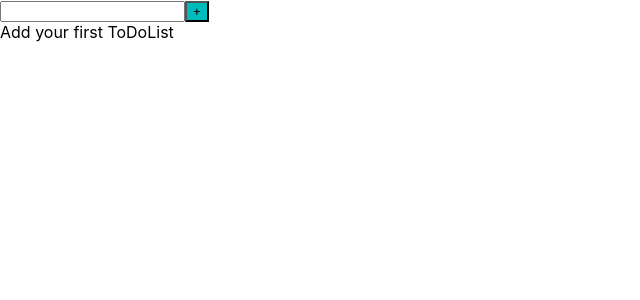
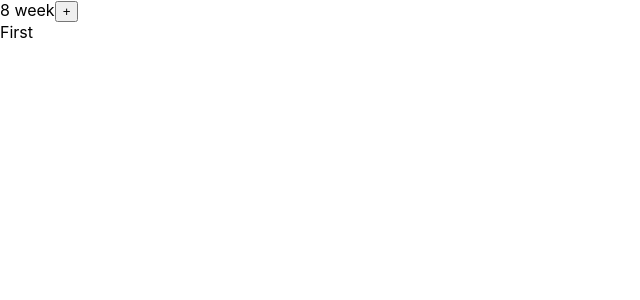
Before and after one commit to YaroshUlad/ToDoList, a React (Create React App) app: page / in a window 1280 px wide. Shown: the top 300 px of the page, without its empty margins (0-640 px from the left). Built offline with nearby package versions, Linux system fonts and the light colour scheme.

Commit message:
create new App8, Button, addNewItem.tsx, MutableSpan.tsx, ToDo.tsx

```diff
--- /dev/null
+++ b/src/components/8week/App8.tsx
@@ -0,0 +1,27 @@
+import React, {useState} from 'react';
+import {Button} from "./components/Button";
+import {MutableSpan} from "./components/MutableSpan";
+
+const App8 = () => {
+    const [title, setTitle] = useState('First')
+    const [input, setInput] = useState(title)
+    const [isTrue, setIsTrue] = useState(false)
+
+    return (
+        <div>
+            8 week
+            <Button buttonTitle={'+'} callback={() => {
+                console.log('Button')
+            }}/>
+
+            <MutableSpan editModeChanger={() => setIsTrue(!isTrue)}
+                         titleValue={title}
+                         inputValue={input}
+                         isEditModeOn={isTrue}
+                         onChangeCallback={(n) => setInput(n)}
+                         renameCallback={(n) => setTitle(n)}/>
+        </div>
+    );
+};
+
+export default App8;
--- /dev/null
+++ b/src/components/8week/components/Button.tsx
@@ -0,0 +1,20 @@
+import React, {ButtonHTMLAttributes, DetailedHTMLProps} from 'react';
+
+type DefaultButtonPropsType = DetailedHTMLProps<ButtonHTMLAttributes<HTMLButtonElement>, HTMLButtonElement>
+
+type ButtonPropsType = {
+    callback: () => void
+    buttonTitle: string
+}
+
+type FullButtonType = DefaultButtonPropsType & ButtonPropsType
+
+export const Button: React.FC<FullButtonType> = ({callback, buttonTitle, ...restProps}) => {
+
+    const onClickHandler = () => {
+        callback()
+    }
+    return (
+        <button onClick={onClickHandler}>{buttonTitle}</button>
+    );
+};
--- /dev/null
+++ b/src/components/8week/components/MutableSpan.tsx
@@ -0,0 +1,56 @@
+import React, {ChangeEvent, KeyboardEvent, useState} from 'react';
+import {Button} from "./Button";
+
+type MutableSpanPropsType = {
+    titleValue: string
+    inputValue: string
+    isEditModeOn: boolean
+    onChangeCallback: (inputValue: string) => void
+    renameCallback: (newTitleValue: string) => void
+    editModeChanger: () => void
+}
+
+export const MutableSpan = (props: MutableSpanPropsType) => {
+    const [error, setError] = useState<string>('')
+
+    const onChangeHandler = (e: ChangeEvent<HTMLInputElement>) => {
+        const newInputValue = e.currentTarget.value
+        props.onChangeCallback(newInputValue)
+        setError('')
+    }
+
+    const onKeyPressHandler = (e: KeyboardEvent<HTMLInputElement>) => {
+        if (e.key === 'Enter') {
+            renameTitleValue()
+        }
+    }
+
+    const renameTitleValue = () => {
+        if (props.inputValue.trim()) {
+            props.renameCallback(props.inputValue)
+            props.editModeChanger()
+        } else {
+            setError('enter new value')
+        }
+    }
+
+    const editModeChanger = () => {
+        props.editModeChanger()
+    }
+
+    return (
+        <div>
+            {props.isEditModeOn ?
+                <>
+                    <input placeholder={error ? error : ''} onKeyPress={onKeyPressHandler}
+                           onChange={onChangeHandler}
+                           value={props.inputValue}
+                           autoFocus
+                           type="text"/>
+                    <Button buttonTitle={'Save'}
+                            callback={renameTitleValue}/>
+                </>
+                : <span onDoubleClick={editModeChanger}>{props.titleValue}</span>}
+        </div>
+    );
+};
--- a/src/components/ToDoList6week/App.css
+++ b/src/components/ToDoList6week/App.css
@@ -1,3 +1,7 @@
+.AppWrapper {
+    margin: 10px;
+}
+
 .toDoListsWrapper {
     display: flex;
     margin: 10px;
--- a/src/components/ToDoList6week/App.tsx
+++ b/src/components/ToDoList6week/App.tsx
@@ -113,7 +113,7 @@ const App = () => {
     }
 
     return (
-        <div>
+        <div className={'AppWrapper'}>
             <AddItemForm callBack={addNewToDoList}/>
             {toDoLists.length === 0 ? <div>Add your first ToDoList</div> :
                 <div className={'toDoListsWrapper'}>{toDoListMap()}</div>}
--- a/src/index.tsx
+++ b/src/index.tsx
@@ -1,12 +1,13 @@
 import React from 'react';
 import ReactDOM from 'react-dom';
+import App8 from './components/8week/App8';
 import './index.css';
 import reportWebVitals from './reportWebVitals';
-import App from "./components/ToDoList6week/App";
+
 
 ReactDOM.render(
     <React.StrictMode>
-        <App/>
+        <App8/>
     </React.StrictMode>,
     document.getElementById('root')
 );
```
Also changed, not shown: src/components/8week/components/ToDo/ToDo.tsx (added, +9 -0 lines), src/components/8week/components/addNewItem.tsx (added, +9 -0 lines).
